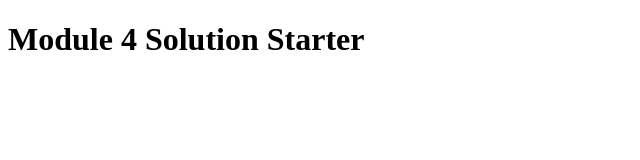
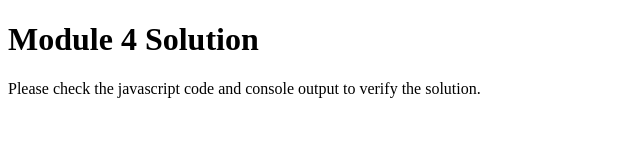
Before and after one commit to svenku/webdev-test, a plain HTML site: page module4-solution/index.html in a window 1280 px wide. Shown: the whole page, without its empty margins (0-640 px from the left). Drawn offline with Linux system fonts and the light colour scheme.

Commit message:
add message to index.html

```diff
--- a/module4-solution/index.html
+++ b/module4-solution/index.html
@@ -11,6 +11,9 @@
   <script src="script.js"></script>
 </head>
 <body>
-  <h1>Module 4 Solution Starter</h1>
+  <h1>Module 4 Solution</h1>
+  <p>
+    Please check the javascript code and console output to verify the solution.
+  </p>
 </body>
 </html>
```
